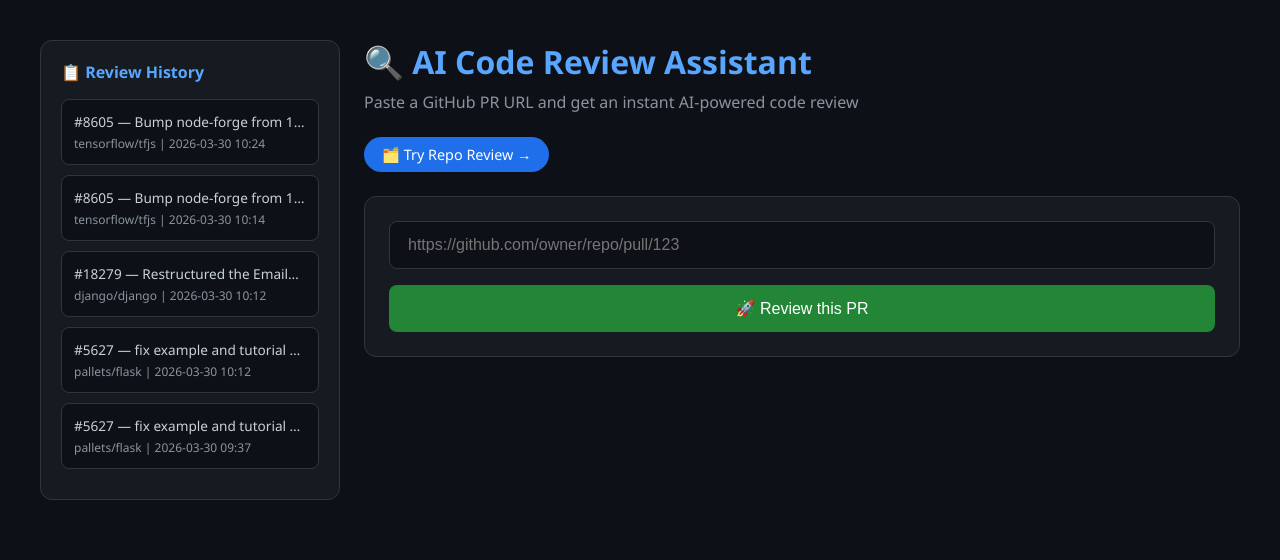
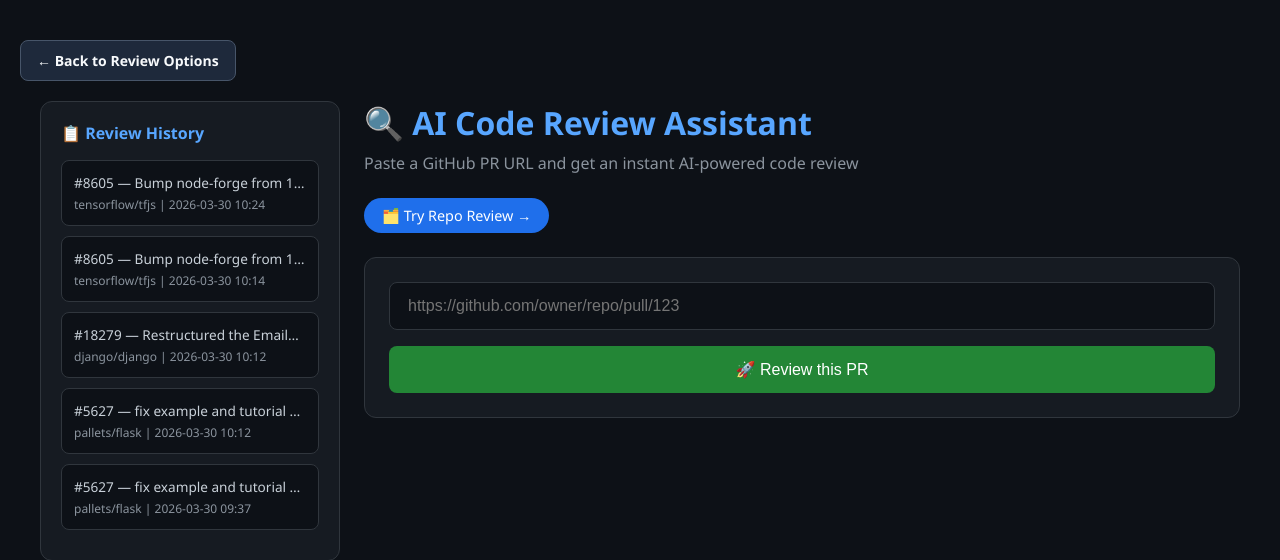
Before and after one commit to Ravi07106/ai-code-reviewer, a Flask app: page /pr-review in a window 1280 px wide. Shown: the top 560 px of the page. Run offline with Flask 3, Linux system fonts and the light colour scheme.

Commit message:
Add back button to PR review template
Added a back button to navigate to review options with styling.

```diff
--- a/templates/pr_review.html
+++ b/templates/pr_review.html
@@ -12,6 +12,10 @@
     <meta charset="UTF-8">
     <meta name="viewport" content="width=device-width, initial-scale=1.0">
     <title>AI Code Reviewer</title>
+
+    <a href="{{ url_for('review_options') }}" class="back-options-btn">
+    ← Back to Review Options
+</a>
     <style>
         * { box-sizing: border-box; margin: 0; padding: 0; }
 
@@ -22,6 +26,25 @@
             min-height: 100vh;
             padding: 40px 20px;
         }
+
+        .back-options-btn {
+    display: inline-block;
+    margin: 0 0 20px 0;
+    padding: 10px 16px;
+    background: #1e293b;
+    color: #f8fafc;
+    text-decoration: none;
+    border: 1px solid #475569;
+    border-radius: 8px;
+    font-size: 14px;
+    font-weight: 600;
+    transition: background 0.2s ease;
+}
+
+        .back-options-btn:hover {
+    background: #334155;
+    color: #ffffff;
+}
 
         .layout {
             max-width: 1200px;
```
